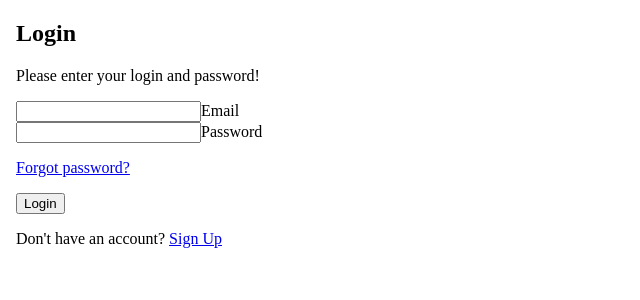
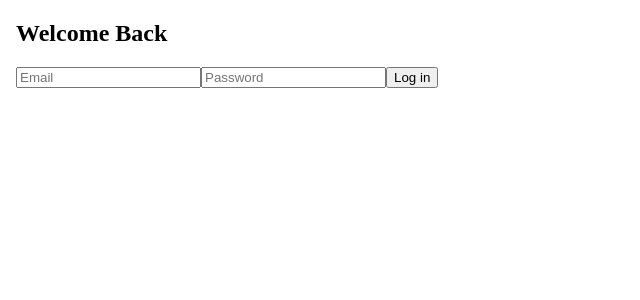
Before and after one commit to KC-LCW-Jan-23-Classroom/liftoff-theIncodables, an Angular app in the folder incodables-front-end/content-vibes-front-end/: page /login in a window 1280 px wide. Shown: the top 300 px of the page, without its empty margins (0-640 px from the left). Built offline with nearby package versions, Linux system fonts and the light colour scheme.

Commit message:
Login style/buttons

```diff
--- a/incodables-front-end/content-vibes-front-end/src/app/app.component.css
+++ b/incodables-front-end/content-vibes-front-end/src/app/app.component.css
@@ -106,8 +106,10 @@ body {
 .nav-link {
     font-family: "Lato", sans-serif;
     font-size: 15px;
+    cursor: pointer; /* show a pointer cursor on hover */
+    margin: 5px;
 }
 
-.nav-link:hover {
+ .nav-link:hover {
     color: crimson !important;
 }
--- a/incodables-front-end/content-vibes-front-end/src/app/login/login.component.html
+++ b/incodables-front-end/content-vibes-front-end/src/app/login/login.component.html
@@ -1,62 +1,21 @@
 <!DOCTYPE html>
-<html>
-    <head>
-        <style>
+<html lang="en">
+<head>
+    <meta charset="UTF-8">
+    <meta name="viewport" content="width=device-width, initial-scale=1.0">
+    <title>Login Form</title>
+    <link rel="stylesheet" href="../app.component.css">
+</head>
+<body>
 
-        </style>
-        <meta name="viewport" content="width=device-width, initial-scale=1">
+    <div class="registration-form col-md-12">
+        <h2>Welcome Back</h2>
 
-    </head>
+        <input type="email" name="email" placeholder="Email">
+        <input type="password" name="password" placeholder="Password">
 
-<body>
-    <section class="vh-100 gradient-custom">
-        <div class="container py-5 h-100">
-          <div class="row d-flex justify-content-center align-items-center h-100">
-            <div class="col-12 col-md-8 col-lg-6 col-xl-5">
-              <div class="card bg-dark text-white" style="border-radius: 1rem;">
-                <div class="card-body p-5 text-center">
-
-                  <div class="mb-md-5 mt-md-4 pb-5">
-
-                    <h2 class="fw-bold mb-2 text-uppercase text-center indented-text">Login</h2>
-                    <p class="text-white-50 mb-5 text-center indented-text">Please enter your login and password!</p>
-
-                    <div class="form-outline form-white mb-4 text-center indented-text">
-                      <input type="email" id="typeEmailX" class="form-control form-control-lg" />
-                      <label class="form-label" for="typeEmailX">Email</label>
-                    </div>
-
-                    <div class="form-outline form-white mb-4 text-center indented-text">
-                      <input type="password" id="typePasswordX" class="form-control form-control-lg" />
-                      <label class="form-label" for="typePasswordX">Password</label>
-                    </div>
-
-                    <p class="small mb-5 pb-lg-2 text-center indented-text"><a class="text-white-50" href="#!">Forgot password?</a></p>
-
-                    <!-- <button class="btn btn-outline-light btn-lg px-5 indented-text" type="submit">Login</button> -->
-                    <button class="btn btn-outline-light btn-lg px-5 text-center indented-text" type="submit" style="margin-left: 0; text-indent: 40;">Login</button>
-
-
-
-                    <div class="d-flex justify-content-center text-center mt-4 pt-1">
-                      <a href="#!" class="text-white"><i class="fab fa-facebook-f fa-lg"></i></a>
-                      <a href="#!" class="text-white"><i class="fab fa-twitter fa-lg mx-4 px-2"></i></a>
-                      <a href="#!" class="text-white"><i class="fab fa-google fa-lg"></i></a>
-                    </div>
-
-                  </div>
-
-                  <div>
-                    <p class="mb-0 text-center indented-text">Don't have an account? <a href="#!" class="text-white-50 fw-bold">Sign Up</a>
-                    </p>
-                  </div>
-
-                </div>
-              </div>
-            </div>
-          </div>
-        </div>
-      </section>
+        <button type="submit" class="registration-form-button">Log in</button>
+    </div>
 
 </body>
 </html>
--- a/incodables-front-end/content-vibes-front-end/src/app/nav-bar/nav-bar.component.html
+++ b/incodables-front-end/content-vibes-front-end/src/app/nav-bar/nav-bar.component.html
@@ -14,7 +14,7 @@
             <a class="nav-link" routerLink="/homepage">Home</a>
           </li>
           <li class="nav-item">
-            <a class="nav-link" routerLink="/login">Login</a>
+              <a class="nav-link" routerLink="/login">Login</a>
           </li>
           <li class="nav-item">
             <a class="nav-link" routerLink="/register">Register</a>
```
Also changed, not shown: incodables-front-end/content-vibes-front-end/src/styles.css (line endings or trailing spaces).
